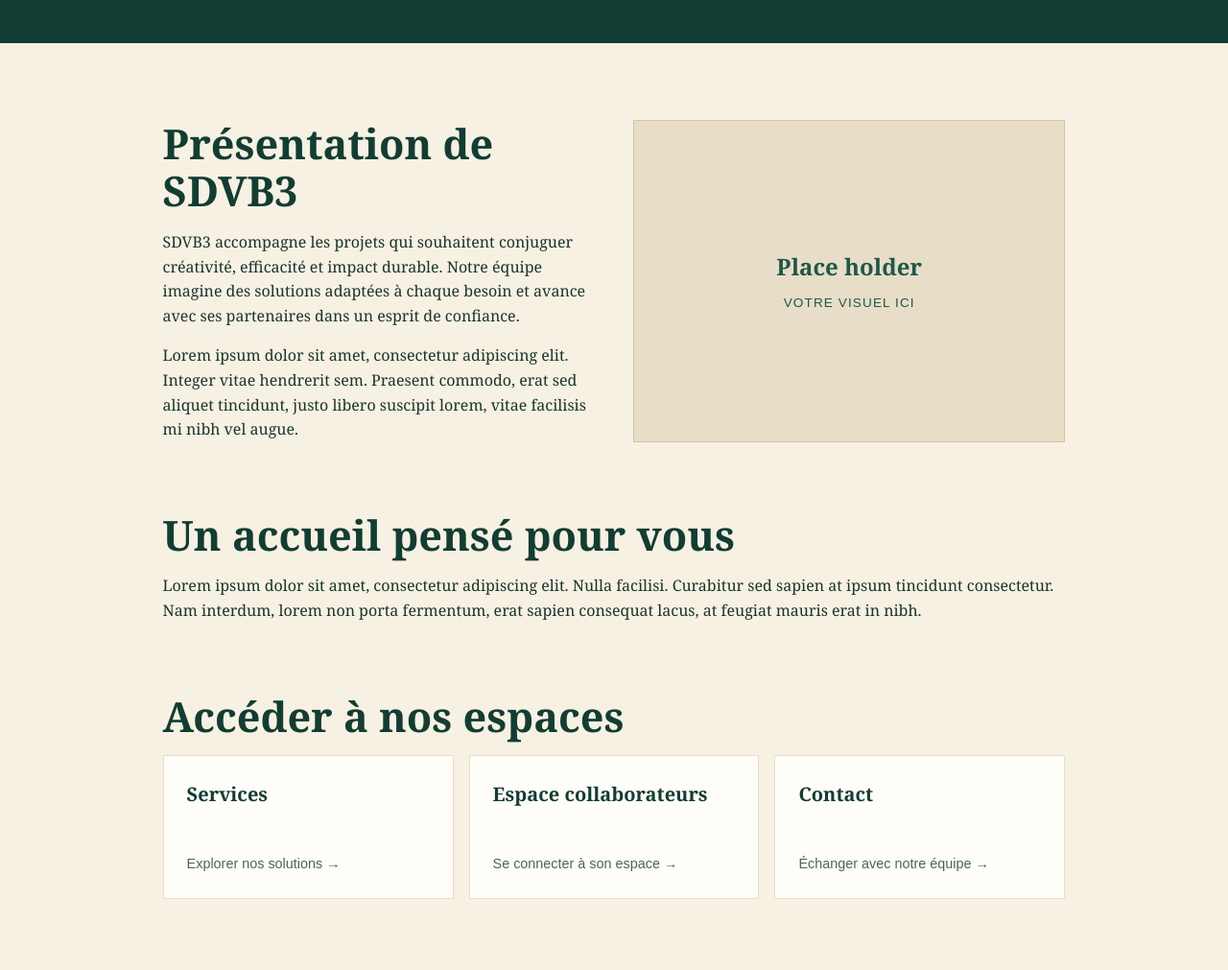
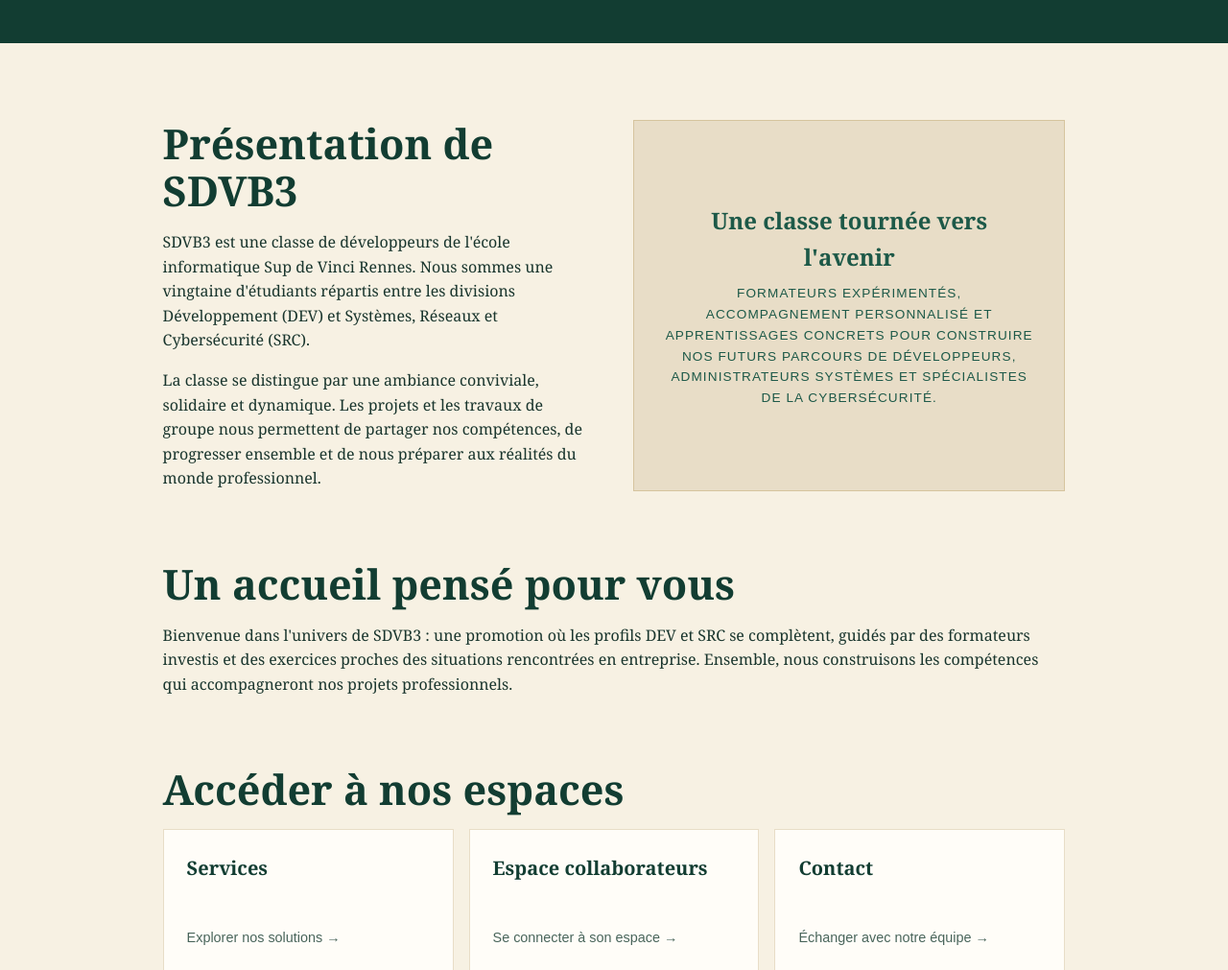
Before and after one commit to gabinlsc/sdvb3, a website: page index.html in a window 1280 px wide. Shown: the part 740-1751 px from the top of the page at 96% size. Drawn offline with Linux system fonts and the light colour scheme.

Commit message:
Final version index.html

```diff
--- a/index.html
+++ b/index.html
@@ -264,28 +264,34 @@
       <div>
         <h2 id="presentation-title">Présentation de SDVB3</h2>
         <p>
-          SDVB3 accompagne les projets qui souhaitent conjuguer créativité, efficacité
-          et impact durable. Notre équipe imagine des solutions adaptées à chaque besoin
-          et avance avec ses partenaires dans un esprit de confiance.
+          SDVB3 est une classe de développeurs de l'école informatique Sup de Vinci
+          Rennes. Nous sommes une vingtaine d'étudiants répartis entre les divisions
+          Développement (DEV) et Systèmes, Réseaux et Cybersécurité (SRC).
         </p>
         <p>
-          Lorem ipsum dolor sit amet, consectetur adipiscing elit. Integer vitae
-          hendrerit sem. Praesent commodo, erat sed aliquet tincidunt, justo libero
-          suscipit lorem, vitae facilisis mi nibh vel augue.
+          La classe se distingue par une ambiance conviviale, solidaire et dynamique.
+          Les projets et les travaux de groupe nous permettent de partager nos
+          compétences, de progresser ensemble et de nous préparer aux réalités du
+          monde professionnel.
         </p>
       </div>
-      <div class="placeholder" aria-label="Emplacement réservé pour une image">
-        <strong>Place holder</strong>
-        <span>Votre visuel ici</span>
+      <div class="placeholder" aria-label="Présentation de la classe SDVB3">
+        <strong>Une classe tournée vers l'avenir</strong>
+        <span>
+          Formateurs expérimentés, accompagnement personnalisé et apprentissages
+          concrets pour construire nos futurs parcours de développeurs, administrateurs
+          systèmes et spécialistes de la cybersécurité.
+        </span>
       </div>
     </section>
 
     <section aria-labelledby="welcome-title">
       <h2 id="welcome-title">Un accueil pensé pour vous</h2>
       <p>
-        Lorem ipsum dolor sit amet, consectetur adipiscing elit. Nulla facilisi.
-        Curabitur sed sapien at ipsum tincidunt consectetur. Nam interdum, lorem
-        non porta fermentum, erat sapien consequat lacus, at feugiat mauris erat in nibh.
+        Bienvenue dans l'univers de SDVB3 : une promotion où les profils DEV et SRC
+        se complètent, guidés par des formateurs investis et des exercices proches
+        des situations rencontrées en entreprise. Ensemble, nous construisons les
+        compétences qui accompagneront nos projets professionnels.
       </p>
     </section>
 
```
